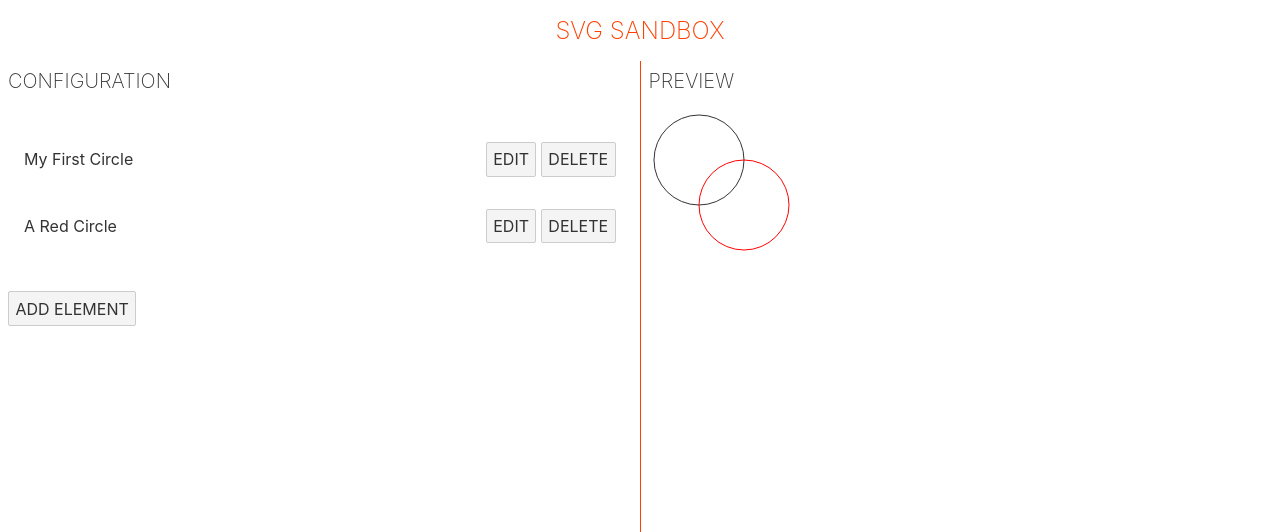
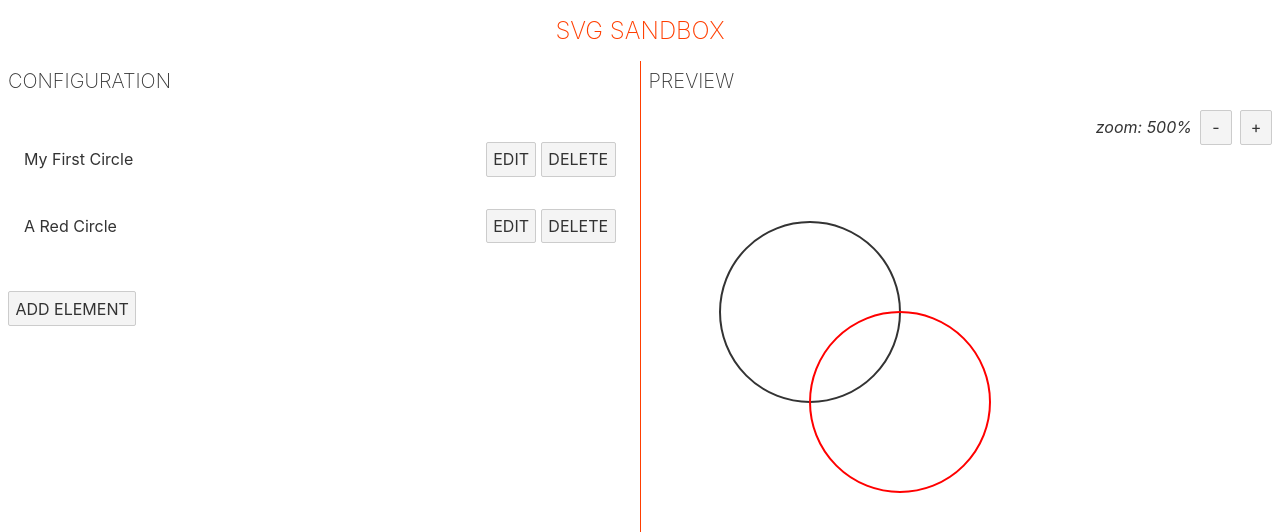
Before and after one commit to Morphyish/svg-sandbox, a Svelte app: page / in a window 1280 px wide. Shown: the top 532 px of the page. Built offline with nearby package versions, Linux system fonts and the light colour scheme.

Commit message:
:sparkles: Added a zoom to the sandbox

```diff
--- a/src/App.svelte
+++ b/src/App.svelte
@@ -5,7 +5,12 @@
 
     import { elementForm, elements, state } from './stores'
 
-    let instructions = {}
+    let instructions = {
+        height: '100',
+        width: '100',
+        zoom: 9,
+        viewBox: '0 0 250 250'
+    }
 
     const submitForm = () => {
         if ($elementForm.id) {
--- a/src/Sandbox/Sandbox.svelte
+++ b/src/Sandbox/Sandbox.svelte
@@ -8,11 +8,10 @@
     import Path from './Path.svelte'
 
     import { elements } from '../stores'
-    import { schema } from '../utils'
 
     export let instructions
 
-    export const svgComponents = {
+    const svgComponents = {
         line: Line,
         polyline: Polyline,
         polygon: Polygon,
@@ -21,18 +20,60 @@
         ellipse: Ellipse,
         path: Path,
     }
+
+    const zoomValues = [.125, .25, .5, .75, 1, 1.25, 1.5, 2, 3, 5, 10]
+
+    $: zoom = zoomValues[instructions.zoom]
+    $: height = `${instructions.height * zoom}px`
+    $: width = `${instructions.width * zoom}px`
+
+    const zoomOut = () => instructions.zoom = Math.max(instructions.zoom - 1, 0)
+    const zoomIn = () => instructions.zoom = Math.min(instructions.zoom + 1, zoomValues.length - 1)
 </script>
 
-<svg xmlns="http://www.w3.org/2000/svg" viewBox={instructions.viewBox} role="img">
-    {#each $elements as element}
-        <svelte:component this={svgComponents[element.tag]} {...element} />
-    {/each}
-</svg>
+<div class="zoom">
+    <em>zoom: {zoom * 100}%</em>
+    <button type="button" on:click={zoomOut} disabled={instructions.zoom === 0}>-</button>
+    <button type="button" on:click={zoomIn} disabled={instructions.zoom === zoomValues.length - 1}>+</button>
+</div>
+
+<div class="svg-container">
+    <div class="svg-holder">
+    <svg xmlns="http://www.w3.org/2000/svg" viewBox={instructions.viewBox} role="img" {height} {width}>
+        {#each $elements as element}
+            <svelte:component this={svgComponents[element.tag]} {...element} />
+        {/each}
+    </svg>
+    </div>
+</div>
 
 <style>
+    .zoom {
+        display: flex;
+        align-items: center;
+        margin-bottom: .5rem;
+    }
+
+    .zoom em {
+        margin-left: auto;
+    }
+
+    .zoom button {
+        width: 2rem;
+        margin: 0 0 0 .5rem;
+    }
+
+    .svg-container {
+        display: flex;
+        flex-grow: 1;
+        overflow: auto;
+    }
+
+    .svg-holder {
+        margin: auto;
+    }
+
     svg {
-        height: 100%;
-        width: 100%;
         stroke: currentColor;
         fill: none;
     }
```
